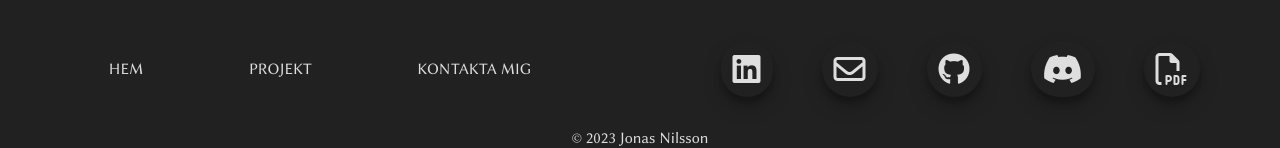
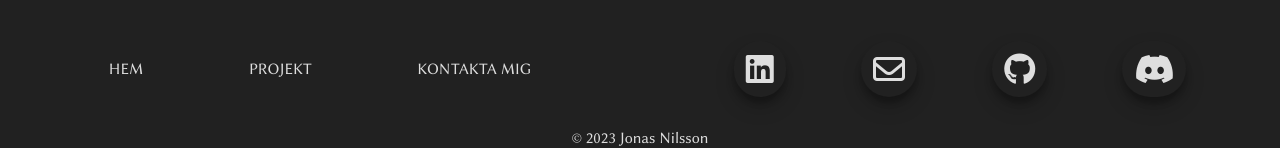
Before and after one commit to nilssoncjonas/cv-portfolio, a website built with Vite: page index.html in a window 1280 px wide. Shown: the part 1152-1300 px from the top of the page. Built offline with nearby package versions, Linux system fonts and the light colour scheme; no server answers.

Commit message:
removed pdf

```diff
--- a/index.html
+++ b/index.html
@@ -169,13 +169,6 @@
 								><span class="fa-brands fa-discord"></span
 							></a>
 						</li>
-						<li>
-							<a
-								href="/files/jonas-nilsson-cv-front-end-developer.pdf"
-								open
-								><span class="fa-sharp fa-regular fa-file-pdf"></span
-							></a>
-						</li>
 					</ul>
 				</div>
 			</div>
```
Also changed, not shown: 2 other files.
